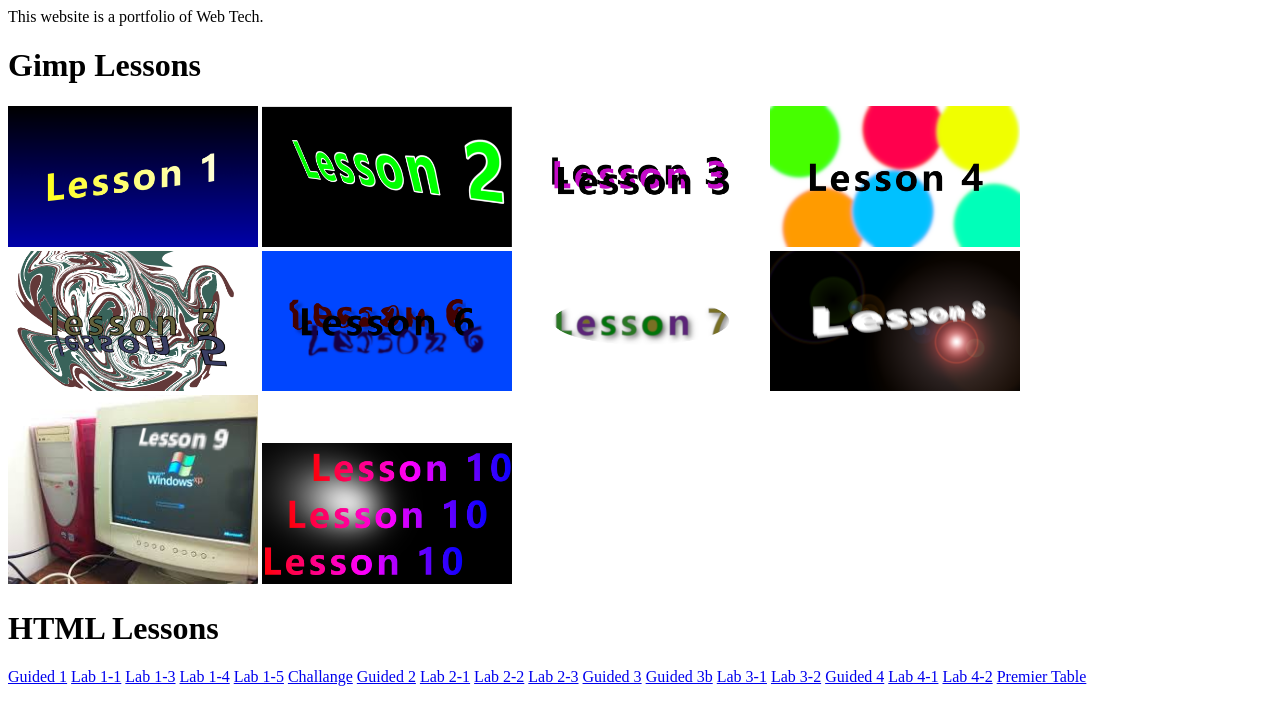
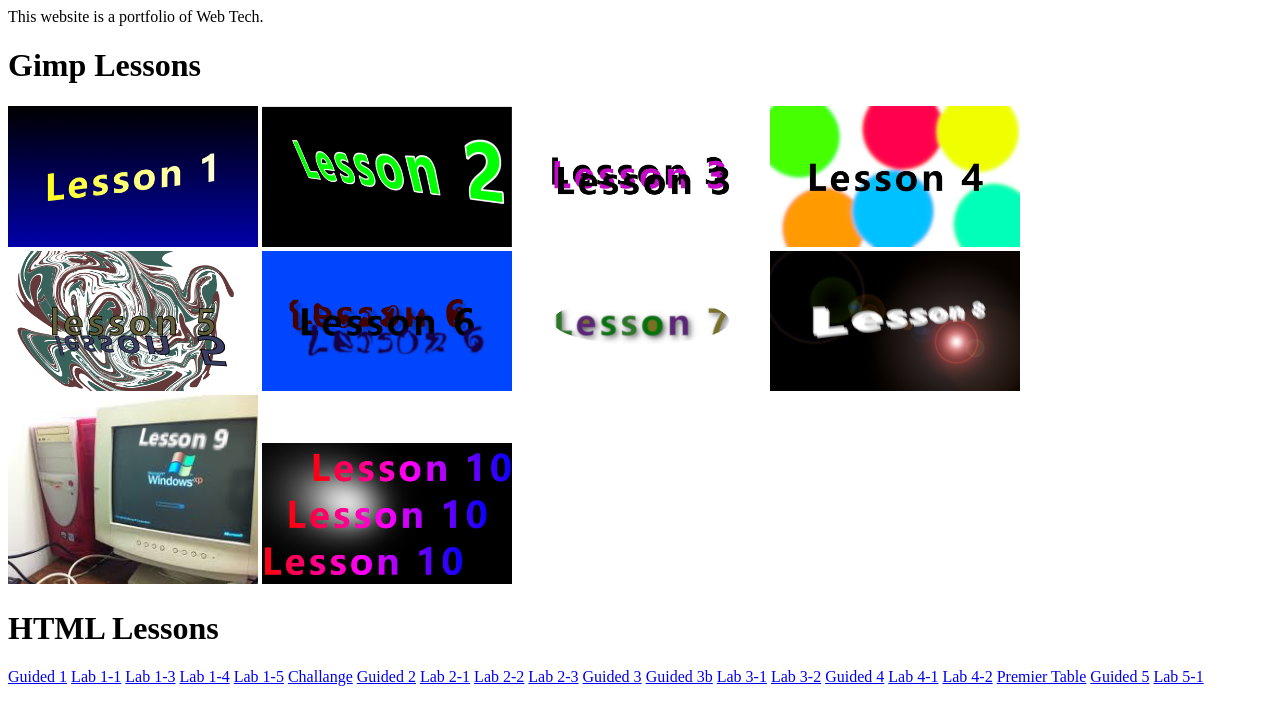
Before and after one commit to mendoza2004/mendoza2004.github.io, a plain HTML site: page index.html in a window 1280 px wide. Drawn offline with Linux system fonts and the light colour scheme.

Commit message:
Update index.html

```diff
--- a/index.html
+++ b/index.html
@@ -44,6 +44,8 @@
         <a href="HTMLPages/4-1.html">Lab 4-1</a>
         <a href="HTMLPages/4-2.html">Lab 4-2</a>
         <a href="HTMLPages/premierTable.html">Premier Table</a>
+        <a href="HTMLPages/Guided5.html">Guided 5</a>
+        <a href="HTMLPages/5-1.html">Lab 5-1</a>
     </div>
 
 </body>
```
